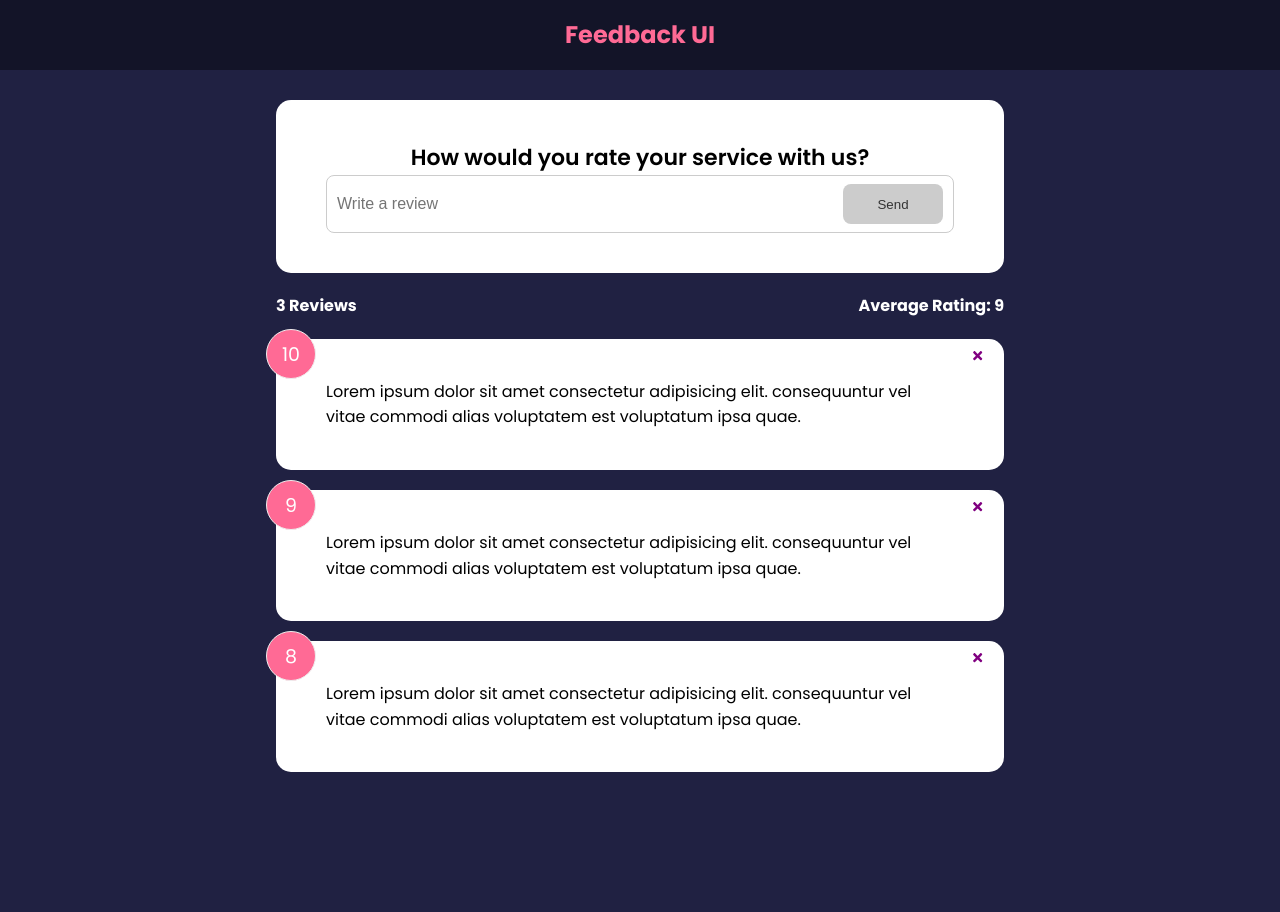
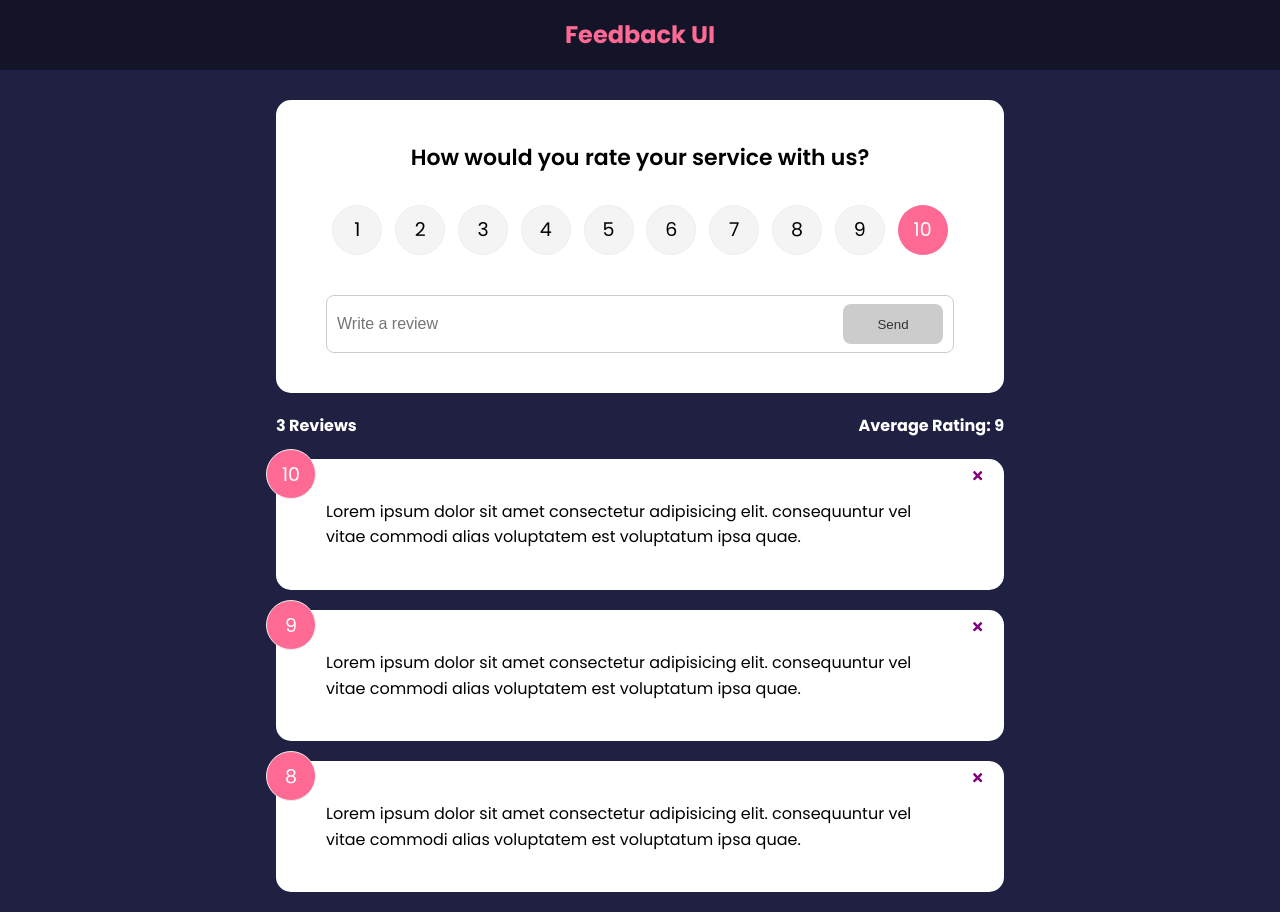
Before and after one commit to energyshock/feedback-app, a React (Create React App) app: page / in a window 1280 px wide. Before the commit the page ends 800 px from the top, so only its background shows below. Built offline with nearby package versions, Linux system fonts and the light colour scheme.

Commit message:
22. Rating Select Component

```diff
--- a/src/components/FeedbackForm.jsx
+++ b/src/components/FeedbackForm.jsx
@@ -1,9 +1,11 @@
 import { useState } from "react"
+import RatingSelect from "./RatingSelect";
 import Card from "./shared/Card"
 import Button from "./shared/Button";
 
 function FeedbackForm() {
   const [text, setText] = useState('');
+  const [rating, setRating] = useState(10);
   const [btnDisabled, setBtnDisabled] = useState(true);
   const [message, setMessage] = useState('');
 
@@ -27,7 +29,7 @@ function FeedbackForm() {
     <Card>
       <form>
         <h2>How would you rate your service with us?</h2>
-        {/* @todo - rating select component */}
+        <RatingSelect select={setRating} selected={rating}/>
         <div className="input-group">
           <input onChange={handleTextChange} type="text" placeholder="Write a review" value={text}/>
           <Button type="submit" isDisabled={btnDisabled}>Send</Button>
--- /dev/null
+++ b/src/components/RatingSelect.jsx
@@ -0,0 +1,28 @@
+import { useState } from "react"
+
+function RatingSelect({select, selected}) {
+  const handleChange = (e) => {
+    // + changes string to number
+    select(+e.currentTarget.value);
+  }
+
+  return (
+    <ul className='rating'>
+      {/*Sequence generator (range) https://developer.mozilla.org/en-US/docs/Web/JavaScript/Reference/Global_Objects/Array/from#examples */}
+      {Array.from({ length: 10 }, (_, i) => (
+        <li key={`rating-${i + 1}`}>
+          <input
+            type='radio'
+            id={`num${i + 1}`}
+            name='rating'
+            value={i + 1}
+            onChange={handleChange}
+            checked={selected === i + 1}
+          />
+          <label htmlFor={`num${i + 1}`}>{i + 1}</label>
+        </li>
+      ))}
+    </ul>
+  )
+}
+export default RatingSelect
```
